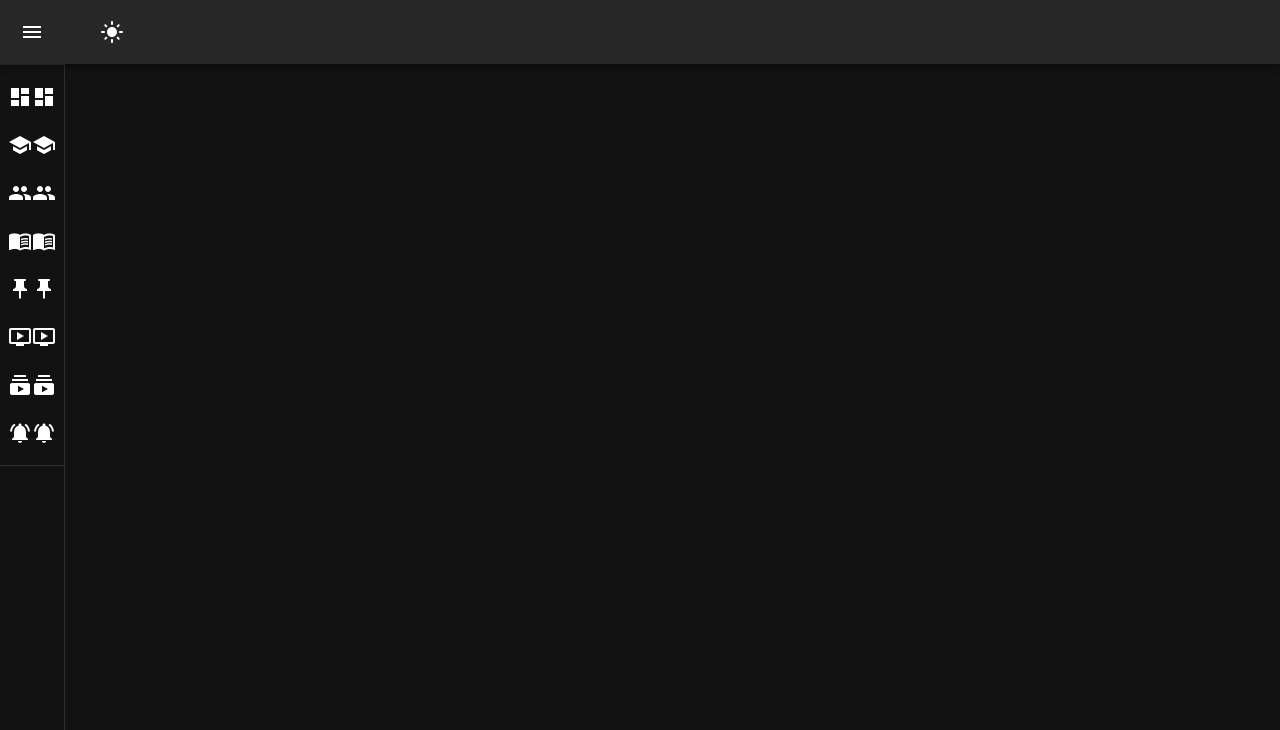
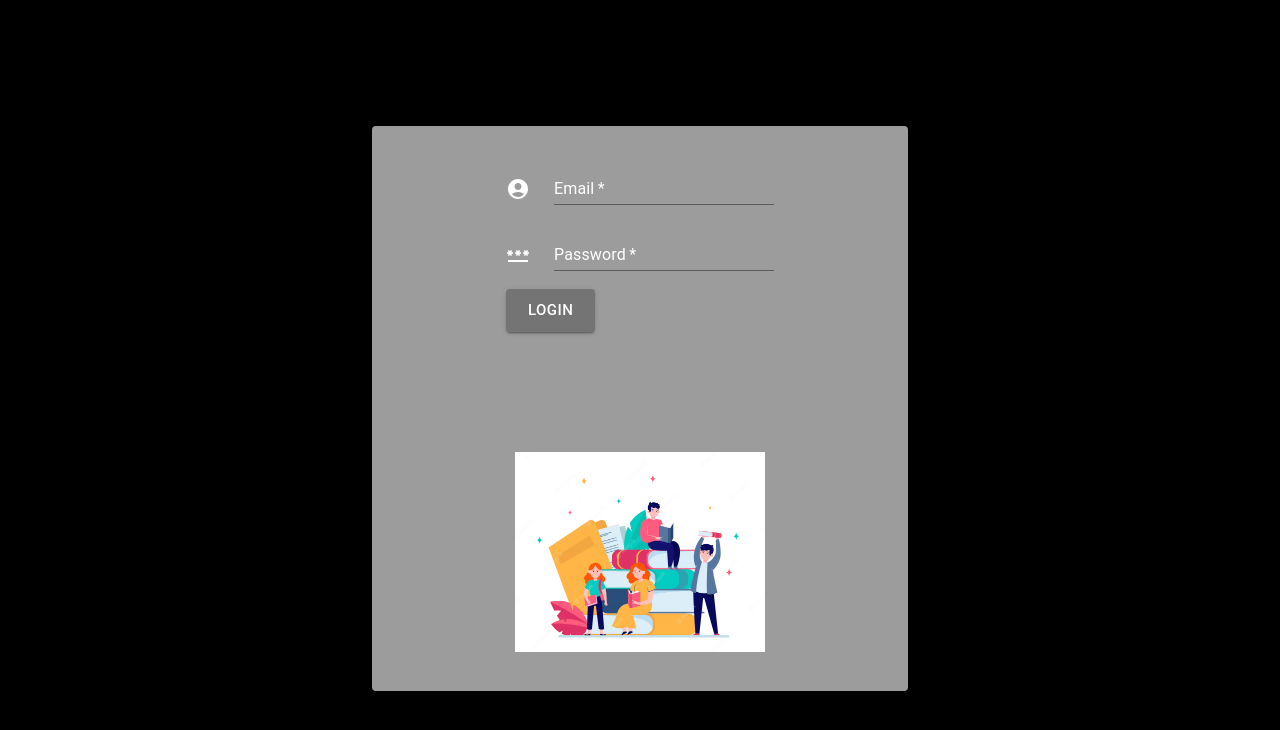
Before and after one commit to Meet16123/E-learn, a React (Create React App) app: page / in a window 1280 px wide. Shown: the top 730 px of the page. Built offline with nearby package versions, Linux system fonts and the light colour scheme.

Commit message:
remove requireauth

```diff
--- a/src/App.js
+++ b/src/App.js
@@ -7,9 +7,7 @@ import Header from './pages/Header/Header';
 function App() {
   return (
     <BrowserRouter>
-      <Header>
-        <AllRoutes />
-      </Header>
+      <AllRoutes />
     </BrowserRouter>
   );
 }
--- a/src/pages/Header/Header.jsx
+++ b/src/pages/Header/Header.jsx
@@ -24,7 +24,6 @@ import LightModeIcon from '@mui/icons-material/LightMode';
 import Sidebar from './Sidebar.js';
 import { Button } from '@mui/material';
 import { NavLink } from 'react-router-dom';
-
 
 const drawerWidth = 240;
 
@@ -118,7 +117,6 @@ const Header = () => {
     console.log('Hey', path);
   }
 
-
   return (
     <ThemeProvider theme={darkTheme}>
       <Box sx={{ display: 'flex' }}>
@@ -137,8 +135,8 @@ const Header = () => {
             >
               <MenuIcon />
             </IconButton>
-            <IconButton >
-            <LightModeIcon style={{float: 'right'}}></LightModeIcon>
+            <IconButton>
+              <LightModeIcon style={{ float: 'right' }}></LightModeIcon>
             </IconButton>
           </Toolbar>
         </AppBar>
@@ -179,21 +177,14 @@ const Header = () => {
                     {obj.logo}
                   </ListItemIcon>
 
-                    <ListItemIcon
-                      sx={{
-                        minWidth: 0,
-                        mr: open ? 3 : 'auto',
-                        justifyContent: 'center',
-                      }}
-                    >
-                      {obj.logo}
-                    </ListItemIcon>
-
-                    <ListItemText primary={obj.name} sx={{ opacity: open ? 1 : 0 }} />
-              </ListItemButton>
-            </ListItem>
-        ))}
-      </List>
+                  <ListItemText
+                    primary={obj.name}
+                    sx={{ opacity: open ? 1 : 0 }}
+                  />
+                </ListItemButton>
+              </ListItem>
+            ))}
+          </List>
           <Divider />
         </Drawer>
       </Box>
--- a/src/routes/Routes.jsx
+++ b/src/routes/Routes.jsx
@@ -2,10 +2,10 @@ import * as React from 'react';
 import { Routes, Route } from 'react-router-dom';
 import RoutesList from './RouteList';
 import RequireAuth from './RequireAuth';
+import Login from '../pages/Login';
 class AllRoutes extends React.Component {
   render() {
     return (
-      <RequireAuth>
       <Routes>
         {RoutesList.map((route, index) => (
           <Route
@@ -15,7 +15,6 @@ class AllRoutes extends React.Component {
           ></Route>
         ))}
       </Routes>
-      </RequireAuth>
     );
   }
 }
```
Lines whose indentation alone changed are shown as unchanged.
